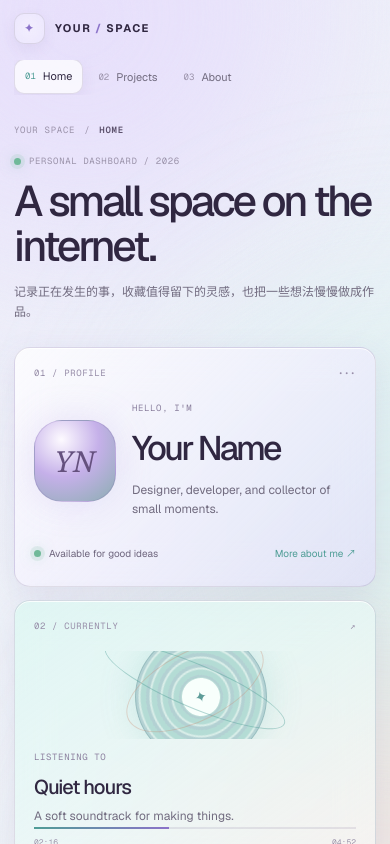
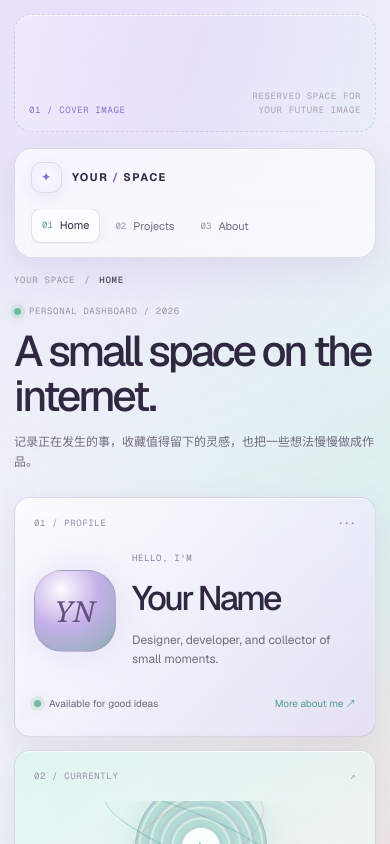
Before and after one commit to hhd233cored/Air, a Next.js app: page / in a window 390 px wide. Shown: the top 844 px of the page. Built offline with nearby package versions, Linux system fonts and the light colour scheme.

Commit message:
Add glass cover space and sticky navigation

```diff
--- a/app/globals.css
+++ b/app/globals.css
@@ -43,7 +43,12 @@ button:focus-visible { outline: 2px solid var(--mint); outline-offset: 3px; }
 .ambient--two { top: 34%; right: -16rem; background: #c8eee7; }
 .ambient--three { bottom: -18rem; left: 35%; background: #f4d5c8; }
 
-.site-header { display: grid; grid-template-columns: auto minmax(230px, 360px) auto auto; align-items: center; gap: 28px; min-height: 78px; }
+.cover-space { height: 190px; padding-top: 20px; }
+.cover-space__inner { display: flex; height: 100%; align-items: center; justify-content: space-between; gap: 20px; padding: 0 24px; border: 1px dashed rgb(104 90 135 / .2); border-radius: 18px; background: linear-gradient(110deg, rgb(255 255 255 / .32), rgb(226 215 255 / .2) 48%, rgb(220 247 242 / .2)); box-shadow: inset 0 1px 0 rgb(255 255 255 / .65); color: var(--faint); }
+.cover-space__label, .cover-space__hint { font-family: var(--font-geist-mono), Consolas, monospace; font-size: 9px; letter-spacing: .07em; text-transform: uppercase; }
+.cover-space__label { color: #8b73c9; }
+.cover-space__hint { color: #aaa1b2; }
+.site-header { position: sticky; top: 12px; z-index: 10; display: grid; grid-template-columns: auto minmax(230px, 360px) auto auto; align-items: center; gap: 28px; min-height: 70px; margin-top: 16px; padding: 10px 16px; border: 1px solid rgb(104 90 135 / .18); border-radius: 18px; background: rgb(255 255 255 / .64); box-shadow: 0 12px 34px rgb(104 82 144 / .11), inset 0 1px 0 rgb(255 255 255 / .85); backdrop-filter: blur(22px); }
 .brand { display: flex; align-items: center; gap: 10px; color: var(--text); font-size: 11px; font-weight: 700; letter-spacing: .13em; white-space: nowrap; }
 .brand i { color: var(--accent); font-style: normal; }
 .brand-mark { display: grid; width: 31px; height: 31px; place-items: center; border: 1px solid rgb(104 90 135 / .2); border-radius: 10px; background: rgb(255 255 255 / .55); color: var(--accent); box-shadow: inset 0 0 20px rgb(193 171 255 / .22), 0 5px 14px rgb(104 82 144 / .08); }
@@ -172,6 +177,9 @@ button:focus-visible { outline: 2px solid var(--mint); outline-offset: 3px; }
 
 @media (max-width: 700px) {
   .shell { width: min(100% - 28px, 560px); }
+  .cover-space { height: 132px; padding-top: 14px; }
+  .cover-space__inner { align-items: end; padding: 14px; }
+  .cover-space__hint { max-width: 130px; text-align: right; line-height: 1.5; }
   .site-header { display: flex; flex-wrap: wrap; min-height: 70px; padding-block: 13px; }
   .page-nav { order: 3; width: 100%; justify-content: flex-start; overflow-x: auto; }
   .workspace-shell { padding-top: 16px; }
--- a/app/page.tsx
+++ b/app/page.tsx
@@ -185,6 +185,12 @@ export default function Home() {
       <div className="ambient ambient--one" aria-hidden="true" />
       <div className="ambient ambient--two" aria-hidden="true" />
       <div className="ambient ambient--three" aria-hidden="true" />
+      <div className="cover-space shell" aria-label="顶部图片预留区域">
+        <div className="cover-space__inner">
+          <span className="cover-space__label">01 / Cover image</span>
+          <span className="cover-space__hint">Reserved space for your future image</span>
+        </div>
+      </div>
       <header className="site-header shell">
         <div className="brand"><span className="brand-mark">✦</span><span>YOUR <i>/</i> SPACE</span></div>
         <div className="search-pill"><span>⌕</span><span>Search this space...</span><kbd>⌘ K</kbd></div>
```
